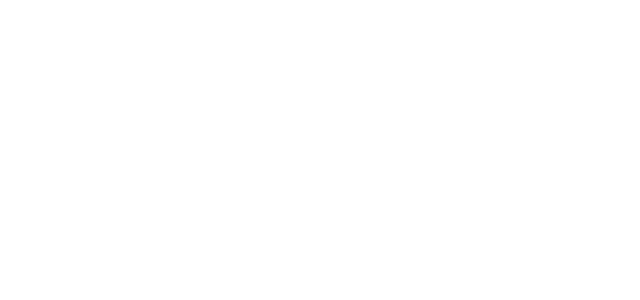
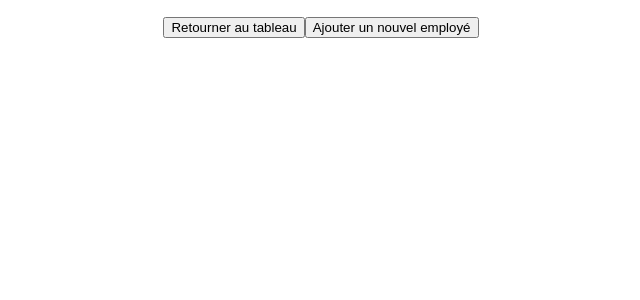
Before and after one commit to DylanJana/Modal-wealth-health, a React (Create React App) app: page / in a window 1280 px wide. Shown: the top 300 px of the page, without its empty margins (319-959 px from the left). Built offline with nearby package versions, Linux system fonts and the light colour scheme.

Commit message:
Update plugin modal

```diff
--- a/src/App.js
+++ b/src/App.js
@@ -1,10 +1,12 @@
 import logo from './logo.svg';
 import './App.css';
-import Modal from './Components/Modal/Modal';
+import ModalDylan from './Components/Modal/ModalDylan';
+import TestModal from './Components/TestModal/TestModal';
 
 function App() {
   return (
     <div className="App">
+      <TestModal />
     </div>
   );
 }
--- a/src/Components/Modal/Modal.js
+++ /dev/null
@@ -1,11 +0,0 @@
-import React from 'react'
-import './Modal.css'
-
-export default function Modal() {
-  alert('MODAL EXIST')
-  return (
-    <>
-      Hello modale
-    </>
-  )
-}
--- /dev/null
+++ b/src/Components/Modal/ModalDylan.js
@@ -0,0 +1,37 @@
+import React, { useEffect, useState } from 'react'
+import './Modal.css'
+
+export default function Modal(
+  {children,
+  formIsSuccess= true,
+  onClose=()=>{},
+  onClick=()=>{}}
+) {
+  const [modalIsOpen, setModalIsOpen] = useState(formIsSuccess)
+
+  useEffect(()=> {
+    setModalIsOpen(formIsSuccess)
+    let body = document.querySelector('body')
+    formIsSuccess === true ? body.classList.add('no--scroll') : body.classList.remove('no--scroll')
+  }, [formIsSuccess])
+
+  const handleClose = () => {
+    setModalIsOpen(false)
+    onClose()
+  }
+
+  const resetForm = () => {
+    onClick()
+  }
+  return (
+    <div className='modal-container'>
+      <div className='modal-content'>
+        <p>{children}</p>
+        <div className='modal-content__ctas'>
+          <button className='btn--plain btn--green' onClick={handleClose}>Retourner au tableau</button>
+          <button className='btn--plain btn--green' onClick={resetForm}>Ajouter un nouvel employé</button>
+        </div>
+      </div>
+    </div>
+  )
+}
--- /dev/null
+++ b/src/Components/TestModal/TestModal.jsx
@@ -0,0 +1,10 @@
+import React from 'react'
+import ModalDylan from '../Modal/ModalDylan'
+
+export default function TestModal() {
+  return (
+    <div>
+      <ModalDylan />
+    </div>
+  )
+}
```
Also changed, not shown: package.json (+5 -7 lines), 3 other files (tests, documents, lock files or other folders).
